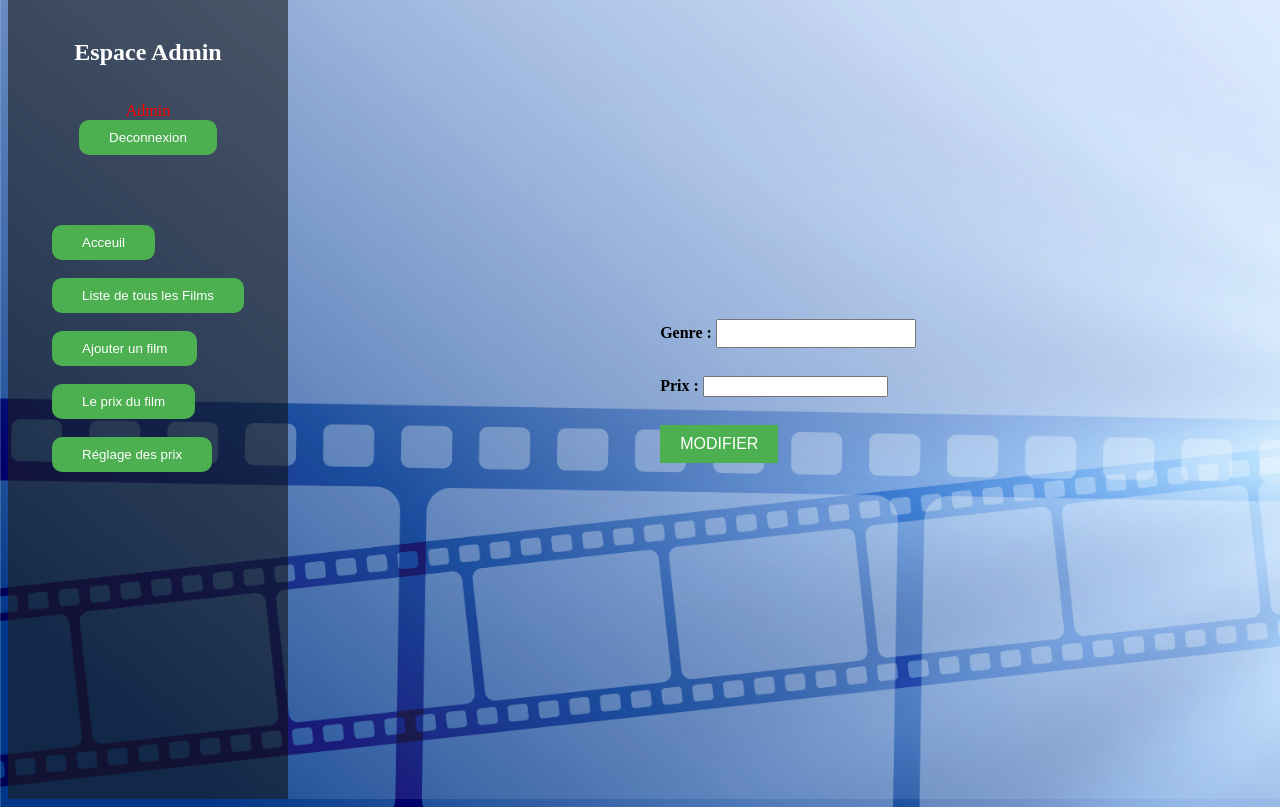
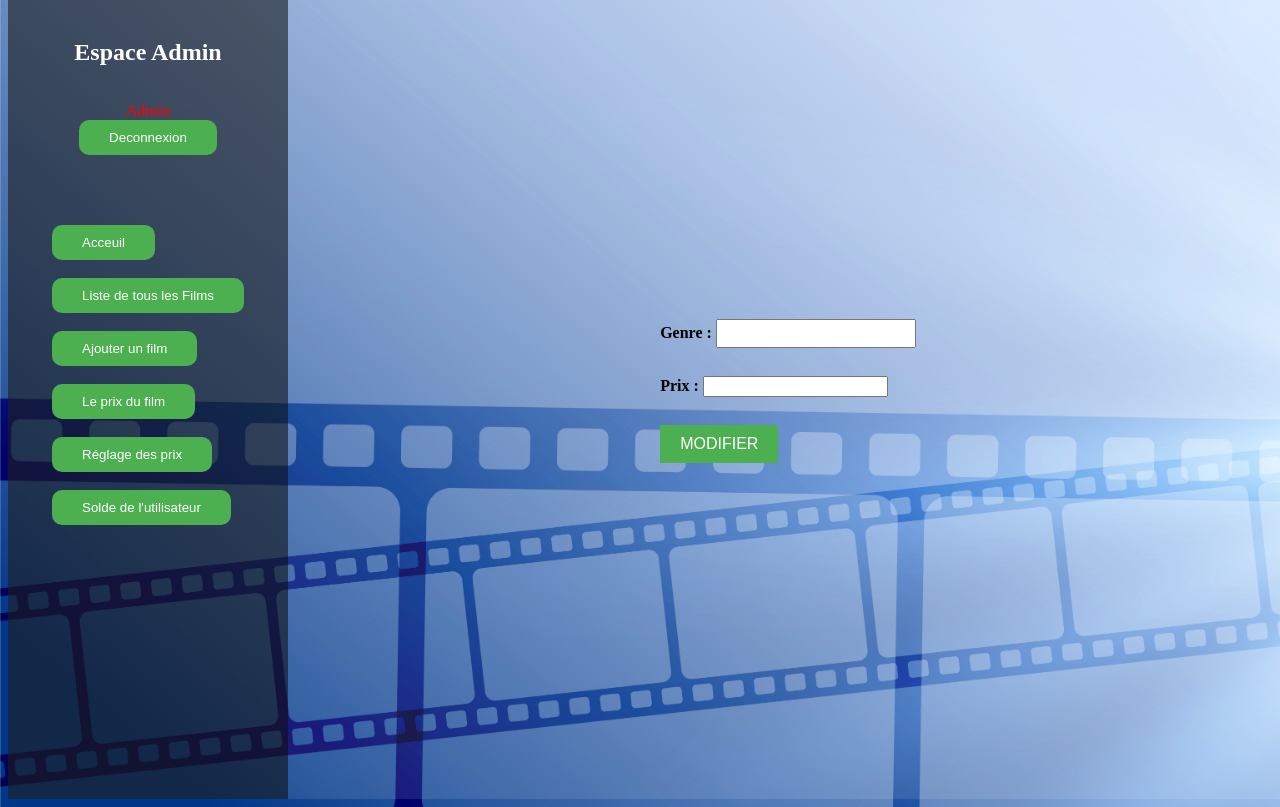
Before and after one commit to Hasixdass/LibraryFilms, a PHP site: page /admin/RetourModification.php in a window 1280 px wide. Shown: the part 27-834 px from the top of the page. Run offline with PHP 8.4, Linux system fonts and the light colour scheme; the visitor is signed in with stand-in values (Sample User, id 1); data that the repository does not hold is empty.

Commit message:
Update RetourModification.php

```diff
--- a/admin/RetourModification.php
+++ b/admin/RetourModification.php
@@ -44,7 +44,14 @@
 					})
 					.catch(error => console.error(error));
 			}
-
+			function solde() {
+				fetch('solde.php')
+					.then(response => response.text())
+					.then(html => {
+						document.querySelector('article').innerHTML = html;
+					})
+					.catch(error => console.error(error));
+			}
 		</script>
 	</head>
 	<body>
@@ -70,6 +77,7 @@
 					<button onclick="ajout()">Ajouter un film</button><br><br>
 					<button onclick="prixFilm()">Le prix du film</button><br><br>
 					<button onclick="reglagePrix()">Réglage des prix</button><br><br>
+					<button onclick="solde()">Solde de l'utilisateur</button><br><br>
 				</div>
 			</aside>
 			<article>
```
